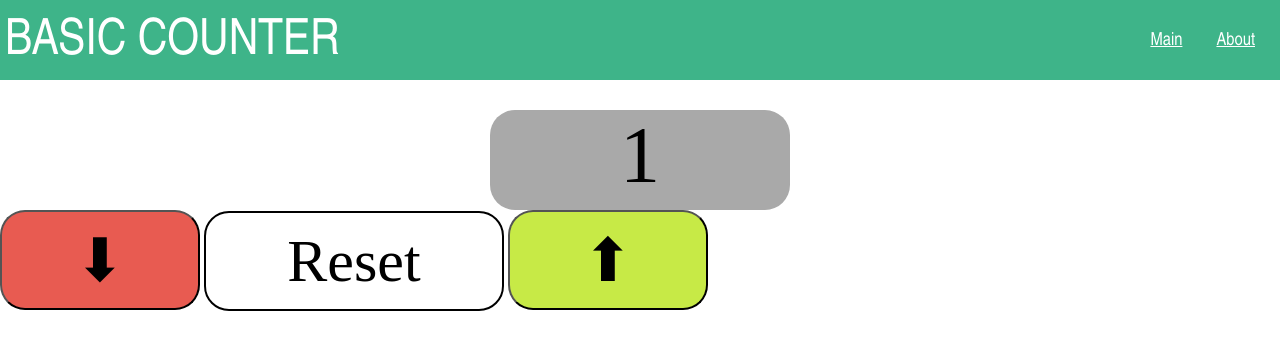
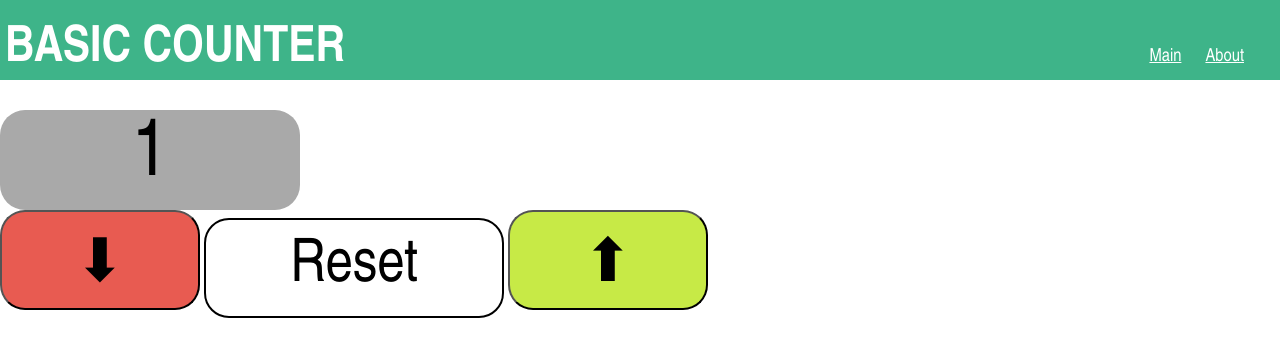
Before and after one commit to ethanpmullen/static-counter, a plain HTML site: page index.html in a window 1280 px wide. Drawn offline with Linux system fonts and the light colour scheme.

Commit message:
Used flexbox on header

```diff
--- a/index.html
+++ b/index.html
@@ -1,31 +1,37 @@
+<!DOCTYPE html>
 <html>
+
 <head>
     <title>
         Basic Counter
     </title>
     <link href="style.css" rel="stylesheet" type="text/css">
-        <link rel="icon" href= favicon.png>
+    <link rel="icon" href=f avicon.png>
 </head>
+
 <body>
     <header>
-            <div class="row">
+        <div class="headerWrapper">
             <div class="title">
                 BASIC COUNTER
             </div>
-                <ul class="main-nav">
+            <div class="navigationWrapper">
+                <ul class="navBar">
                     <li><a href=""> Main</a></li>
                     <li><a href=""> About</a></li>
                 </ul>
             </div>
+        </div>
     </header>
-        <div class="counter">
+    <div class="counterWrapper">
         <p id="counter"> 1 </p>
     </div>
     <div class="buttonWrapper">
         <button class="counting" id="downArrowToDecrement"> ⬇</button>
         <button id="resetButton"> Reset </button>
-            <button class= "counting" id="upArrowToIncrement"> ⬆ </button>
+        <button class="counting" id="upArrowToIncrement"> ⬆ </button>
 
     </div>
 </body>
+
 </html>
--- a/myComponent.js
+++ /dev/null
@@ -1,3 +0,0 @@
-class MyComponent extends React.Component{
-
-}
--- a/style.css
+++ b/style.css
@@ -1,5 +1,4 @@
-*
-{
+* {
     margin: 0;
     padding: 0;
 }
@@ -7,97 +6,99 @@
 header {
     background-color: #3EB489;
     height: 80px;
-    background-size: cover;
 }
 
-header.row {
-    margin-top: 30px
-}
-.main-nav
-{
-    float:right;
+.headerWrapper {
+    display: flex;
+    flex-flow: row wrap;
+    align-items: baseline;
+    justify-content: space-between;
+    padding: 0;
+    margin: 0;
     list-style: none;
 }
-.main-nav li
-{
+
+.title {
+    order: 1;
+    color: white;
+    font-family: "Arial Narrow";
+    font-weight: bold;
+    font-size: 50px;
+    padding: 3px 5px;
+}
+
+.navigationWrapper {
+    float: right;
+    order: 2;
+    text-decoration: none;
+    display: block;
+}
+
+.navBar {
+    padding: 1em;
+    list-style: none;
+}
+
+.navBar li {
     margin-top: 30px;
     margin-right: 20px;
     display: inline-block;
 }
-.main-nav li a
-{
 
+.navBar li a {
     color: white;
-    padding: 3px 5px;
     font-family: "Arial Narrow";
     font-size: 18px;
 }
 
-
-.main-nav li a:hover
-{
+.navBar li a:hover {
     color: black;
 }
 
-.title{
-    margin-top: 10;
-    text-align: center;
-    color: white;
-    font-family: "Arial Narrow";
-    font-weight: "Bold Italic";
-    float: left;
-    font-size: 50;
-    padding: 3px 5px;
-}
-
-.counter{
+.counterWrapper {
     text-align: center;
     margin-top: 30px;
-    font-family: "Akrobat Black";
+    font-family: "Arial Narrow";
     font-size: 80px;
 }
 
-#counter{
+#counter {
     background-color: darkgray;
     width: 300px;
     height: 100px;
-    display: inline-block;
     border-radius: 25px;
 }
 
-.button{
+.button {
     text-align: center;
-    padding: 10px 10px;
     margin-top: 30px;
 }
 
-button{
+button {
     height: 100px;
     color: black;
     border-radius: 25px;
 }
 
-.counting{
+.counting {
     width: 200px;
     display: inline-block;
     font-family: "Akrobat Black";
     font-size: 60px;
-
 }
 
-#upArrowToIncrement{
+#upArrowToIncrement {
     background-color: #C7EA46;
 }
 
-#downArrowToDecrement{
+#downArrowToDecrement {
     background-color: #E85B51;
-
 }
 
-#resetButton{
+#resetButton {
     background-color: white;
     border: 2px solid black;
     width: 300px;
-    font-family: "Akrobat Light";
+    font-family: "Arial narrow";
     font-size: 60px;
 }
```
Lines whose indentation alone changed are shown as unchanged.
